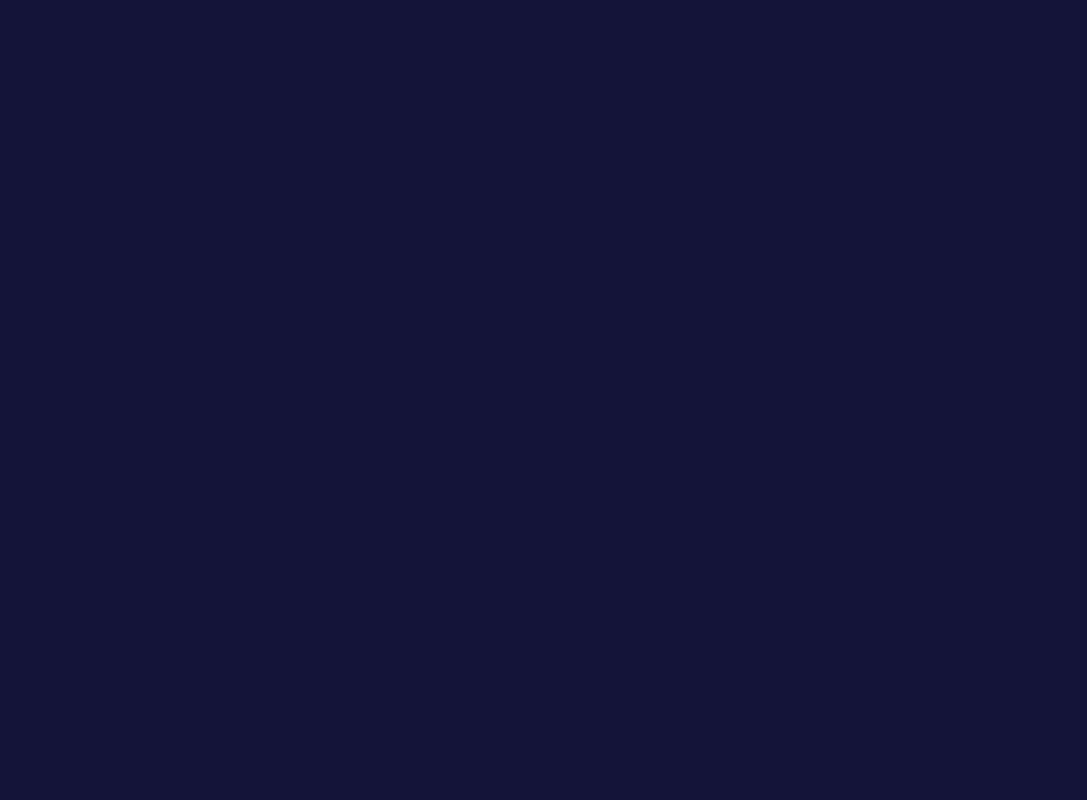
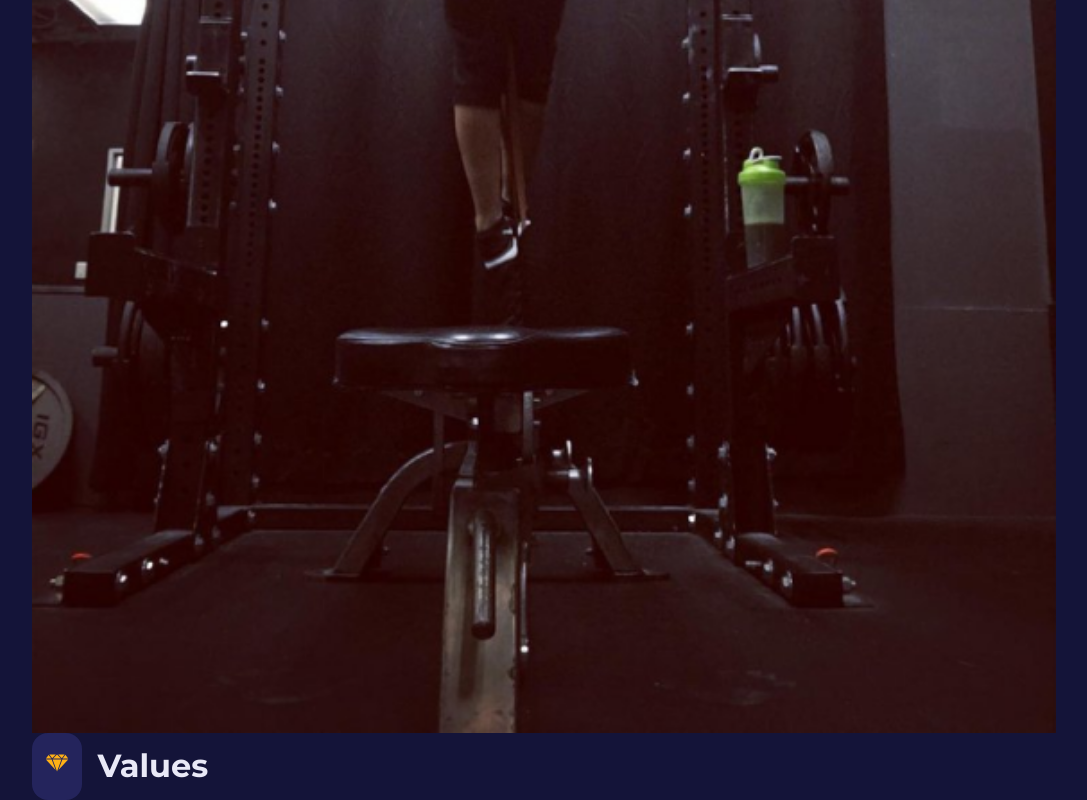
Before and after one commit to Eddysam2000/XP-Fitness, a React (Create React App) app: page / in a window 1280 px wide. Shown: the part 2086-2886 px from the top of the page, without its empty margins (96-1183 px from the left). Before the commit the page ends 1379 px from the top, so only its background shows below. Built offline with nearby package versions, Linux system fonts and the light colour scheme.

Commit message:
program done

```diff
--- /dev/null
+++ b/src/components/Values.jsx
@@ -0,0 +1,25 @@
+import Image from '../images/values.png'
+import SectionHead from './SectionHead'
+import {GiCutDiamond} from 'react-icons/gi'
+import { values } from '../data'
+import Card from '../UI/Card'
+
+
+const Values = () => {
+  return (
+    <section className='values'>
+        <div className="container values_container">
+            <div className="values_left">
+                <div className="values_image">
+                    <img src={Image} alt="Values Image" />
+                </div>
+            </div>
+            <div className="values_right">
+                <SectionHead icon={<GiCutDiamond/>} title="Values"/>
+            </div>
+        </div>
+    </section>
+  )
+}
+
+export default Values
--- a/src/pages/home/Home.jsx
+++ b/src/pages/home/Home.jsx
@@ -1,5 +1,6 @@
 import MainHeader from '../../components/MainHeader'
 import Programs from '../../components/Programs'
+import Values from '../../components/Values'
 import './home.css'
 
 const Home = () => {
@@ -7,6 +8,7 @@ const Home = () => {
     <>
     <MainHeader/>
     <Programs/>
+    <Values/>
     </>
   )
 }
```
Also changed, not shown: src/images/hull.png (renamed from src/images/main_header.png), src/images/values.png (renamed from src/images/image 8.png).
